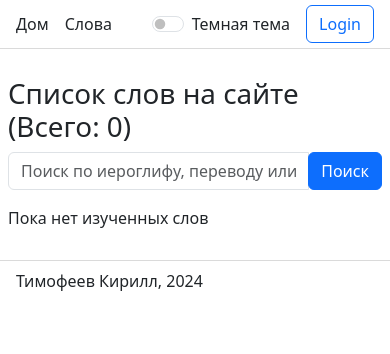
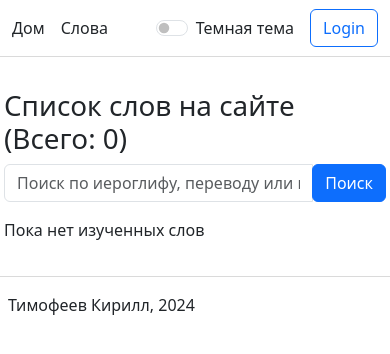
Before and after one commit to laxier/chinese2024FLASK, a Flask app: page /words in a window 390 px wide. Shown: the top 354 px of the page. Run offline with Flask 3, Linux system fonts and the light colour scheme; data that the repository does not hold is empty; some libraries are stand-ins or nearby versions.

Commit message:
mobile theme is ready, left to change the header when logged in

```diff
--- a/static/styles.css
+++ b/static/styles.css
@@ -480,7 +480,7 @@
     /*}*/
     .container, .container-md, .container-sm {
         max-width: 100%;
-        padding: 0.25rem 0.5rem !important;
+        padding: 0.5rem 0.25rem !important;
     }
 
     .flashcard {
```
